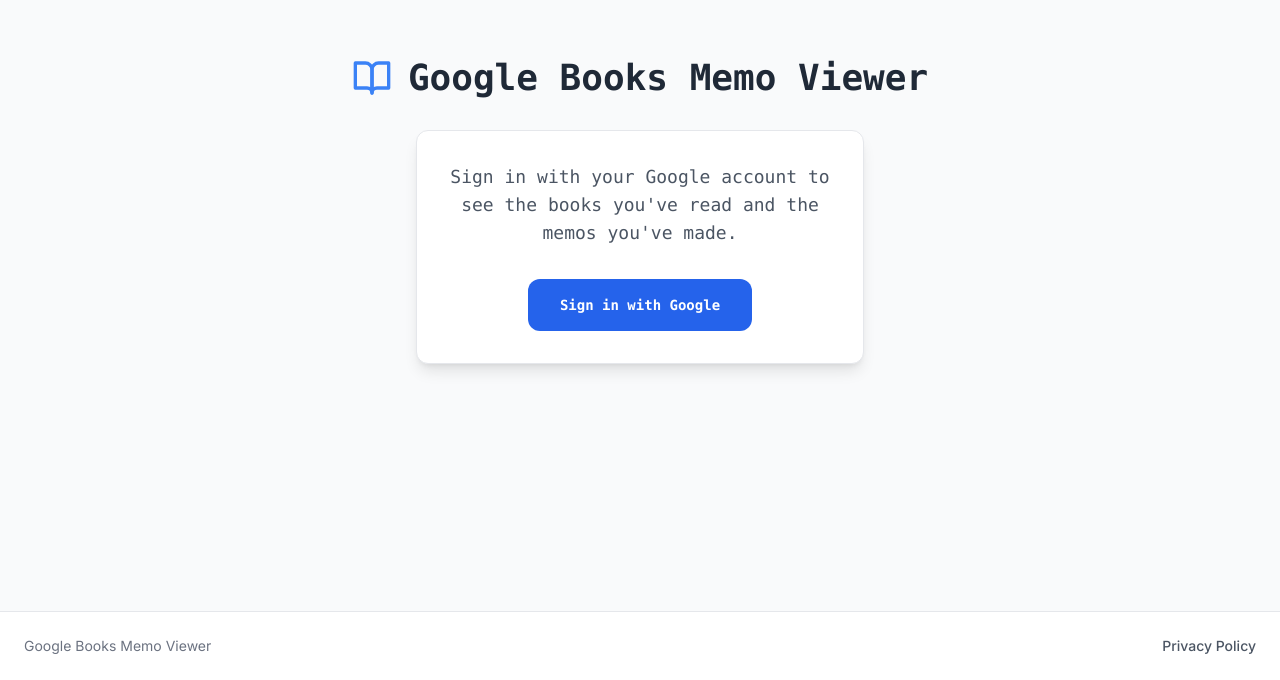
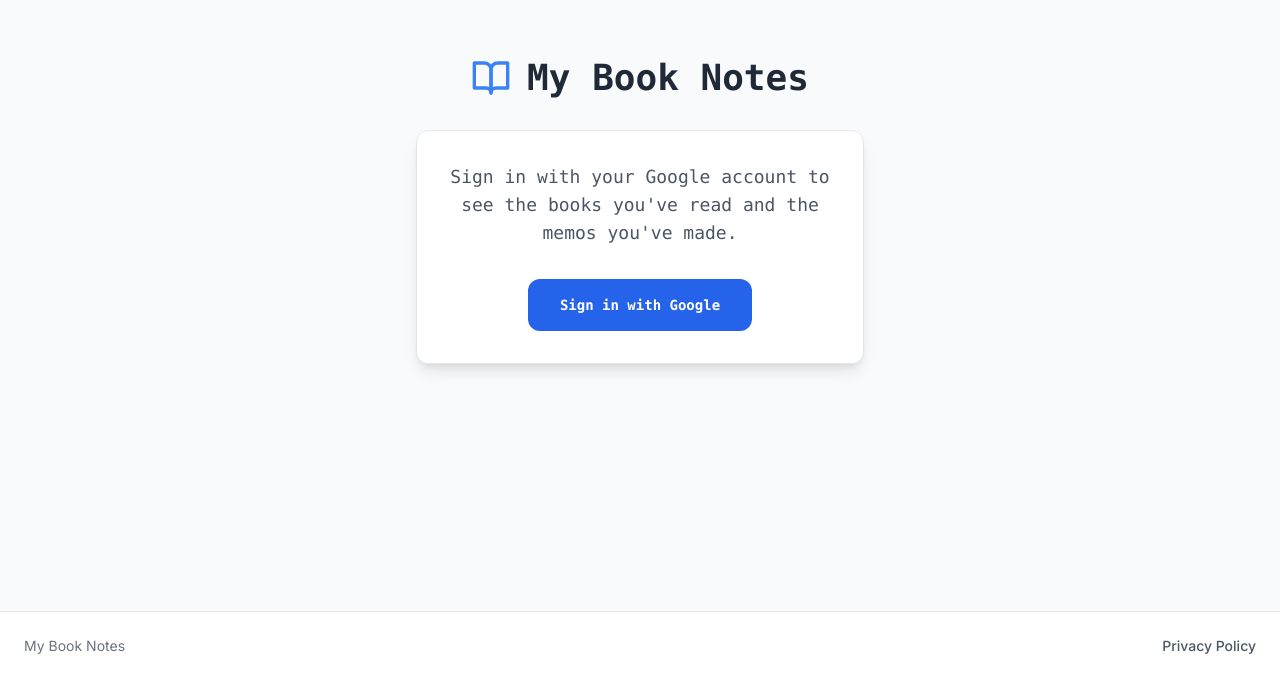
Before and after one commit to gina0605/google-books, a Next.js app: page / in a window 1280 px wide. Shown: the part 189-869 px from the top of the page. Built offline with nearby package versions, Linux system fonts and the light colour scheme; no server answers.

Commit message:
Change project name to "My Book Notes"

```diff
--- a/src/app/layout.tsx
+++ b/src/app/layout.tsx
@@ -7,7 +7,7 @@
 const inter = Inter({ subsets: ["latin"] });
 
 export const metadata: Metadata = {
-  title: "Google Books Memo Viewer",
+  title: "My Book Notes",
   description: "View your Google Play Books memos",
 };
 
--- a/src/app/page.tsx
+++ b/src/app/page.tsx
@@ -26,7 +26,7 @@
       <div className="z-10 max-w-5xl w-full items-center justify-between font-mono text-sm flex flex-col">
         <h1 className="text-3xl md:text-4xl font-bold mb-8 text-gray-800 dark:text-gray-100 flex items-center gap-4 text-center">
           <BookOpen className="w-8 h-8 md:w-10 md:h-10 text-blue-500 flex-shrink-0" />
-          Google Books Memo Viewer
+          My Book Notes
         </h1>
 
         {session ? (
--- a/src/app/privacy/page.tsx
+++ b/src/app/privacy/page.tsx
@@ -3,8 +3,8 @@
 import { ArrowLeft, ShieldCheck } from "lucide-react";
 
 export const metadata: Metadata = {
-  title: "Privacy Policy | Google Books Memo Viewer",
-  description: "Google Books Memo Viewer privacy policy",
+  title: "Privacy Policy | My Book Notes",
+  description: "My Book Notes privacy policy",
 };
 
 const lastUpdated = "May 16, 2026";
@@ -42,7 +42,7 @@
               1. Information We Collect
             </h2>
             <p>
-              Google Books Memo Viewer uses Google sign-in to authenticate
+              My Book Notes uses Google sign-in to authenticate
               users and provide the service. During sign-in, we may process
               basic Google account profile information such as your name, email
               address, and profile image.
--- a/src/components/footer.tsx
+++ b/src/components/footer.tsx
@@ -4,7 +4,7 @@
   return (
     <footer className="border-t border-gray-200 bg-white px-6 py-6 text-sm text-gray-500 dark:border-gray-800 dark:bg-gray-950 dark:text-gray-400">
       <div className="mx-auto flex w-full max-w-7xl flex-col gap-3 sm:flex-row sm:items-center sm:justify-between">
-        <p>Google Books Memo Viewer</p>
+        <p>My Book Notes</p>
         <Link
           href="/privacy"
           className="font-medium text-gray-600 transition-colors hover:text-blue-600 dark:text-gray-300 dark:hover:text-blue-400"
```
